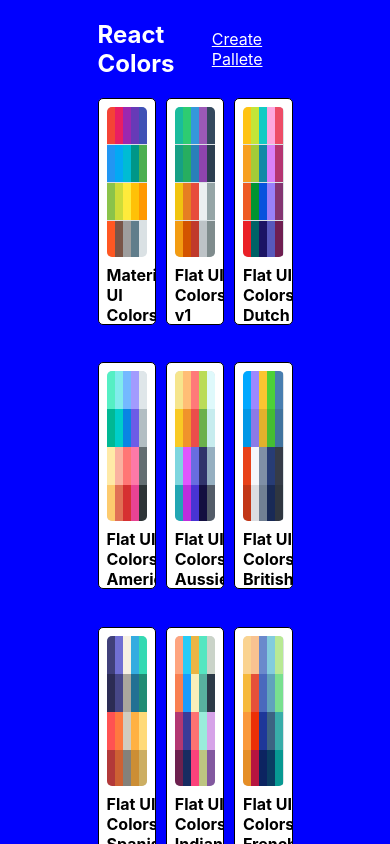
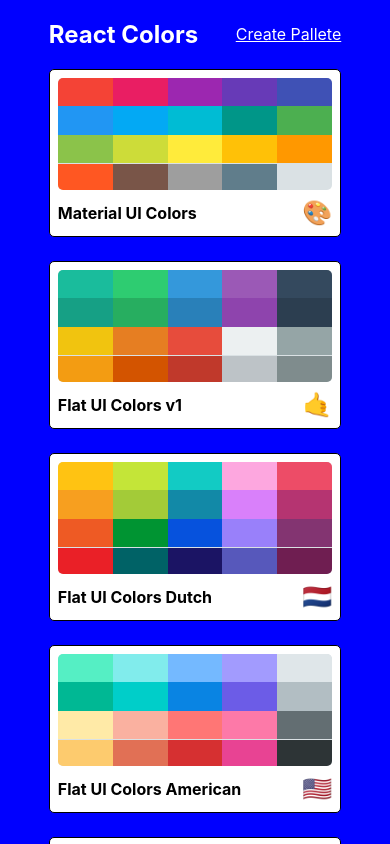
Before and after one commit to PuneetY008/Colors-App, a React (Create React App) app: page / in a window 390 px wide. Shown: the top 844 px of the page. Built offline with nearby package versions, Linux system fonts and the light colour scheme.

Commit message:
made palletes list responsive

```diff
--- a/src/styles/MiniPalleteStyles.js
+++ b/src/styles/MiniPalleteStyles.js
@@ -1,5 +1,6 @@
 export default {
     root: {
+        height: "150px",
         backgroundColor: "white",
         border: "1px solid black",
         borderRadius: "5px",
@@ -13,20 +14,22 @@
 
     },
     colors: {
+
         backgroundColor: "#dae1e4",
-        height: "150px",
+        height: "75%",
         width: "100%",
         borderRadius: "5px",
         overflow: "hidden"
     },
     title: {
+
         display: "flex",
         justifyContent: "space-between",
         alignItems: "center",
         margin: "0px",
         color: "black",
         paddingTop: "0.5rem",
-        paddingBottom: "1rem",
+        paddingBottom: "0.5rem",
         fontSize: "1rem",
         position: "relative"
     },
--- a/src/styles/PalleteListStyles.js
+++ b/src/styles/PalleteListStyles.js
@@ -1,3 +1,5 @@
+import Sizes from "./Sizes";
+
 export default{
     root: {
       backgroundColor: "blue",
@@ -11,7 +13,13 @@
       display: "flex",
       alignItems: "flex-start",
       flexDirection: "column",
-      flexWrap: "wrap"
+      flexWrap: "wrap",
+      [Sizes.down("xl")]: {
+        width: "80%"
+      },
+      [Sizes.down("xl")]: {
+        width: "75%"
+      }
     },
     nav: {
       display: "flex",
@@ -28,6 +36,12 @@
       width: "100%",
       display: "grid",
       gridTemplateColumns: "repeat(3, 30%)",
-      gridGap: "5%"
+      gridGap: "1.5rem",
+      [Sizes.down("md")]: {
+        gridTemplateColumns: "repeat(2,50%)"
+      },
+      [Sizes.down("xs")]: {
+        gridTemplateColumns: "repeat(1,100%)"
+      }
     }
   };
--- a/src/styles/Sizes.js
+++ b/src/styles/Sizes.js
@@ -10,7 +10,8 @@
             xs: "575.98px",
             sm: "767.98px",
             md: "991.98px",
-            lg: "1199.98px"
+            lg: "1199.98px",
+            xl: "1500px"
         }
         return `@media(max-width: ${sizes[size]})`;
     }
```
